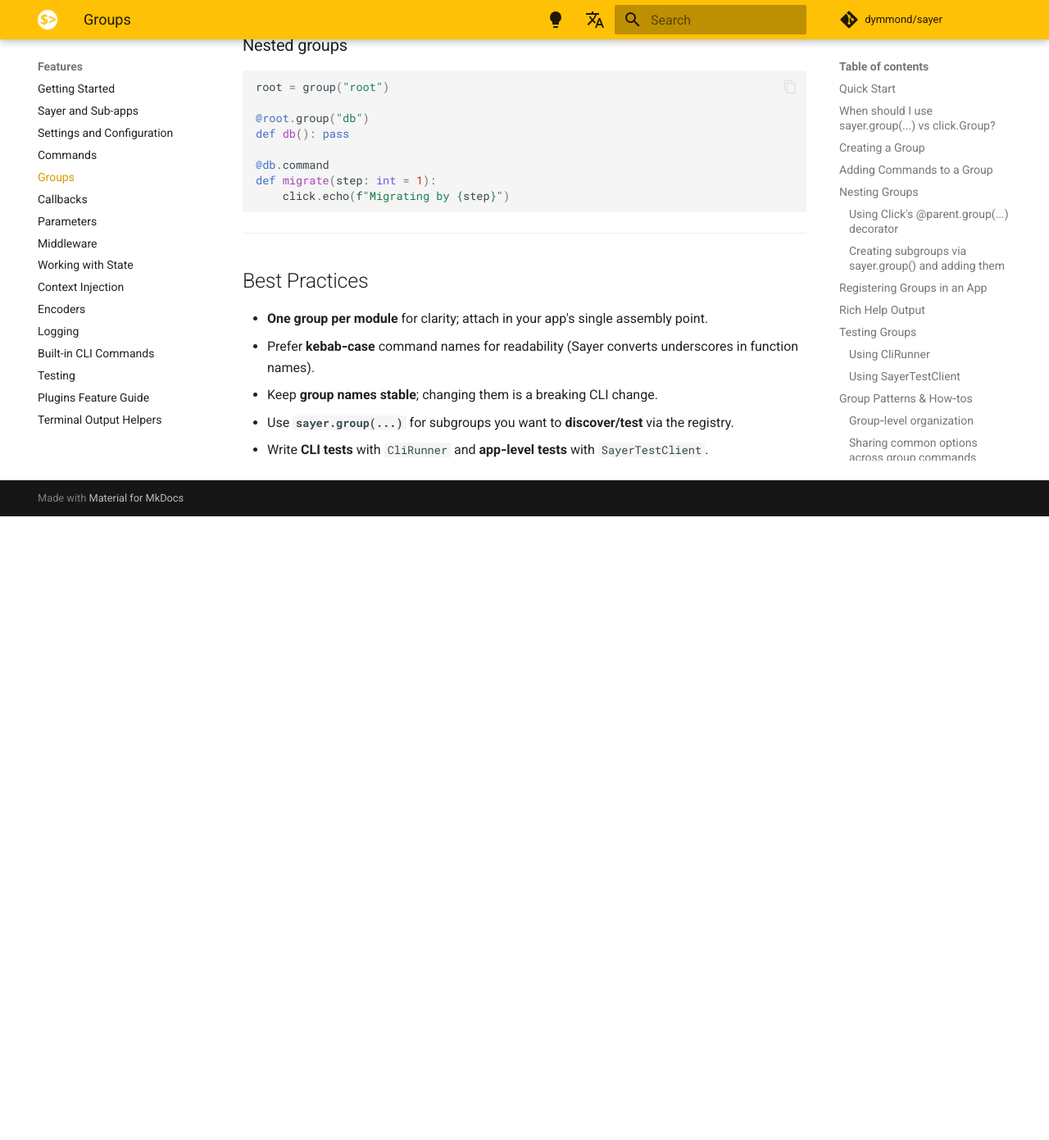
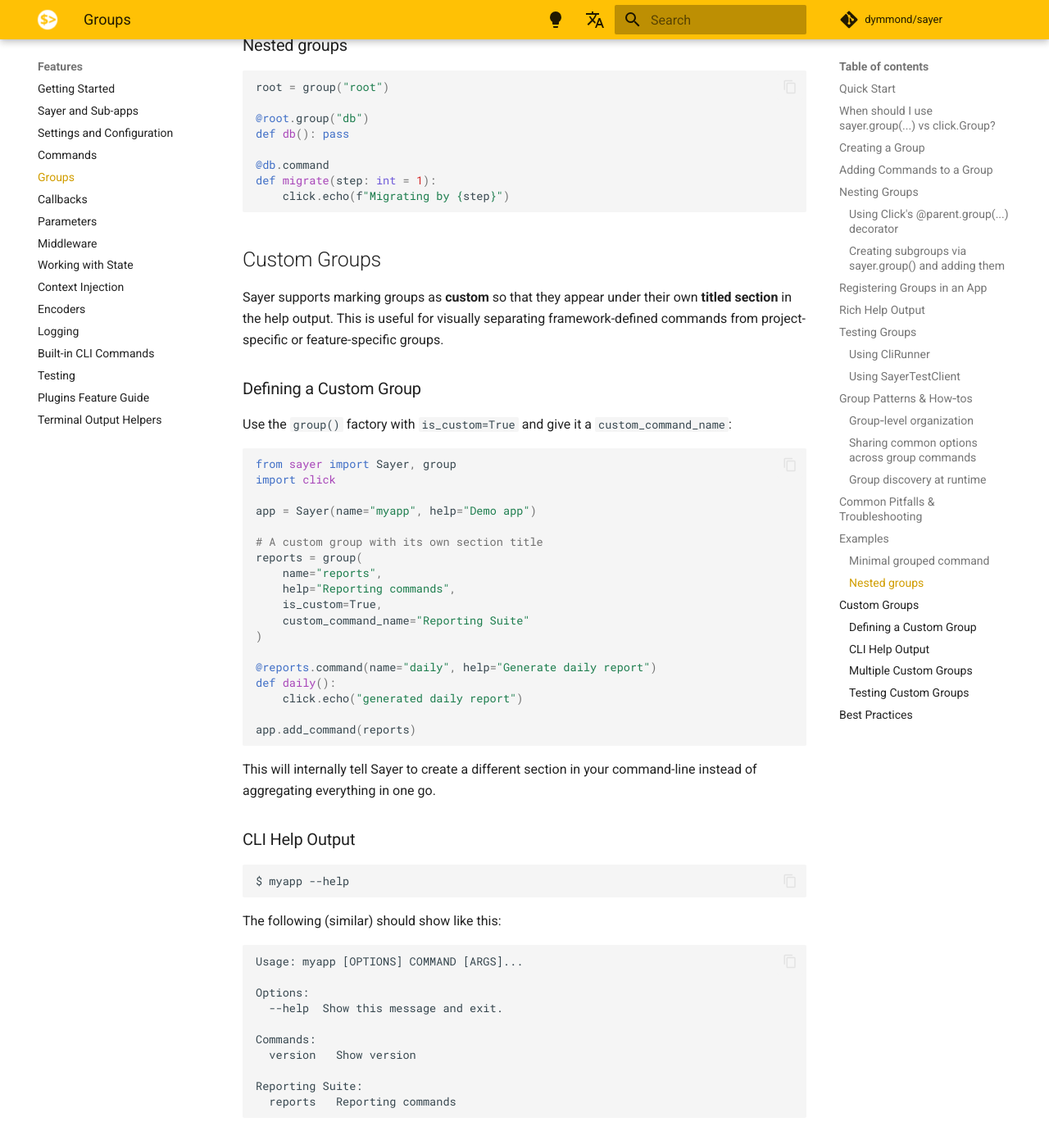
Before and after one commit to dymmond/sayer, an MkDocs documentation site: the page built from docs/features/groups.md, in a window 1280 px wide and 1400 px high, scrolled down 8395 px. Shown: the top 1391 px of the window at 82% size. Built offline with MkDocs 1.6.1 and Material for MkDocs 9.7.7, drawn with Linux system fonts in a browser that asks for light colours; comment, search, counter and statistics services are not loaded; before the commit the page ends 9025 px from its top, so only the background shows below that; some of the changed text lies outside the part shown.

````diff
--- a/docs/features/groups.md
+++ b/docs/features/groups.md
@@ -379,7 +379,110 @@ def migrate(step: int = 1):
     click.echo(f"Migrating by {step}")
 ```
 
----
+## Custom Groups
+
+Sayer supports marking groups as **custom** so that they appear under their own **titled section** in the help output.
+This is useful for visually separating framework-defined commands from project-specific or feature-specific groups.
+
+### Defining a Custom Group
+
+Use the `group()` factory with `is_custom=True` and give it a `custom_command_name`:
+
+```python
+from sayer import Sayer, group
+import click
+
+app = Sayer(name="myapp", help="Demo app")
+
+# A custom group with its own section title
+reports = group(
+    name="reports",
+    help="Reporting commands",
+    is_custom=True,
+    custom_command_name="Reporting Suite"
+)
+
+@reports.command(name="daily", help="Generate daily report")
+def daily():
+    click.echo("generated daily report")
+
+app.add_command(reports)
+```
+
+This will internally tell Sayer to create a different section in your command-line instead of aggregating everything in one
+go.
+
+### CLI Help Output
+
+```bash
+$ myapp --help
+```
+
+The following (similar) should show like this:
+
+```
+Usage: myapp [OPTIONS] COMMAND [ARGS]...
+
+Options:
+  --help  Show this message and exit.
+
+Commands:
+  version   Show version
+
+Reporting Suite:
+  reports   Reporting commands
+```
+
+### Multiple Custom Groups
+
+If you register more than one custom group, each one appears under its own section,
+grouped by the `custom_command_name` you provide:
+
+```python
+analytics = group(
+    name="analytics",
+    help="Analytics commands",
+    is_custom=True,
+    custom_command_name="Analytics Suite"
+)
+
+app.add_command(reports)
+app.add_command(analytics)
+```
+
+Help output:
+
+```
+Reporting Suite:
+  reports     Reporting commands
+
+Analytics Suite:
+  analytics   Analytics commands
+```
+
+### Testing Custom Groups
+
+You can test them with `SayerTestClient` the same way as regular groups:
+
+```python
+from sayer.testing import SayerTestClient
+
+def test_custom_group_runs():
+    app = Sayer(name="test")
+    reports = group("reports", help="Reporting", is_custom=True, custom_command_name="Reports")
+
+    @reports.command(name="daily")
+    def daily():
+        click.echo("ok")
+
+    app.add_command(reports)
+
+    client = SayerTestClient(app)
+    result = client.invoke(["reports", "daily"])
+
+    assert result.exit_code == 0
+    assert result.output.strip() == "ok"
+```
 
 ## Best Practices
 
````
Also changed, not shown: docs/features/commands.md (+1 -1 lines), docs/release-notes.md (+26 -5 lines), 6 other files.
